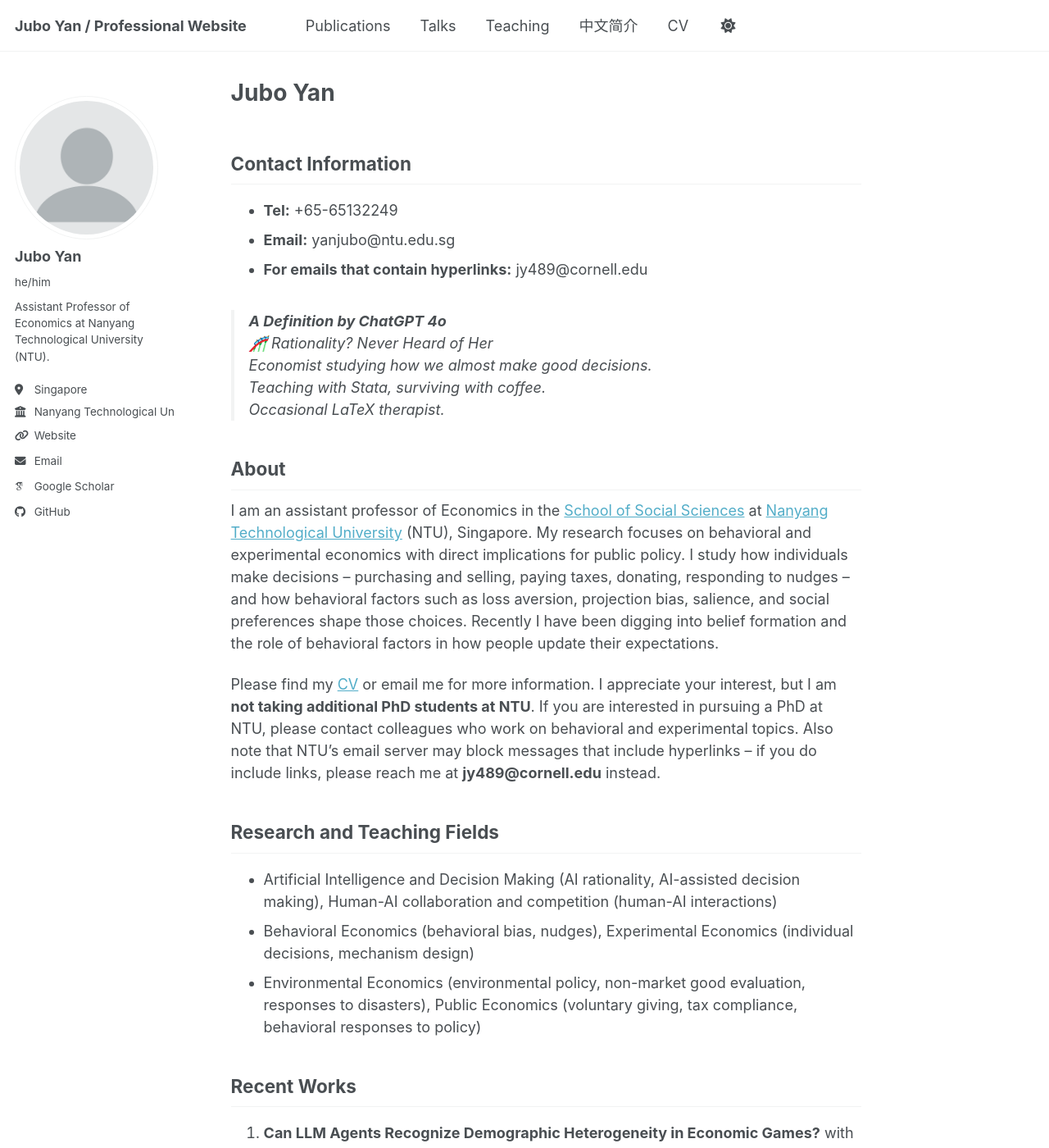
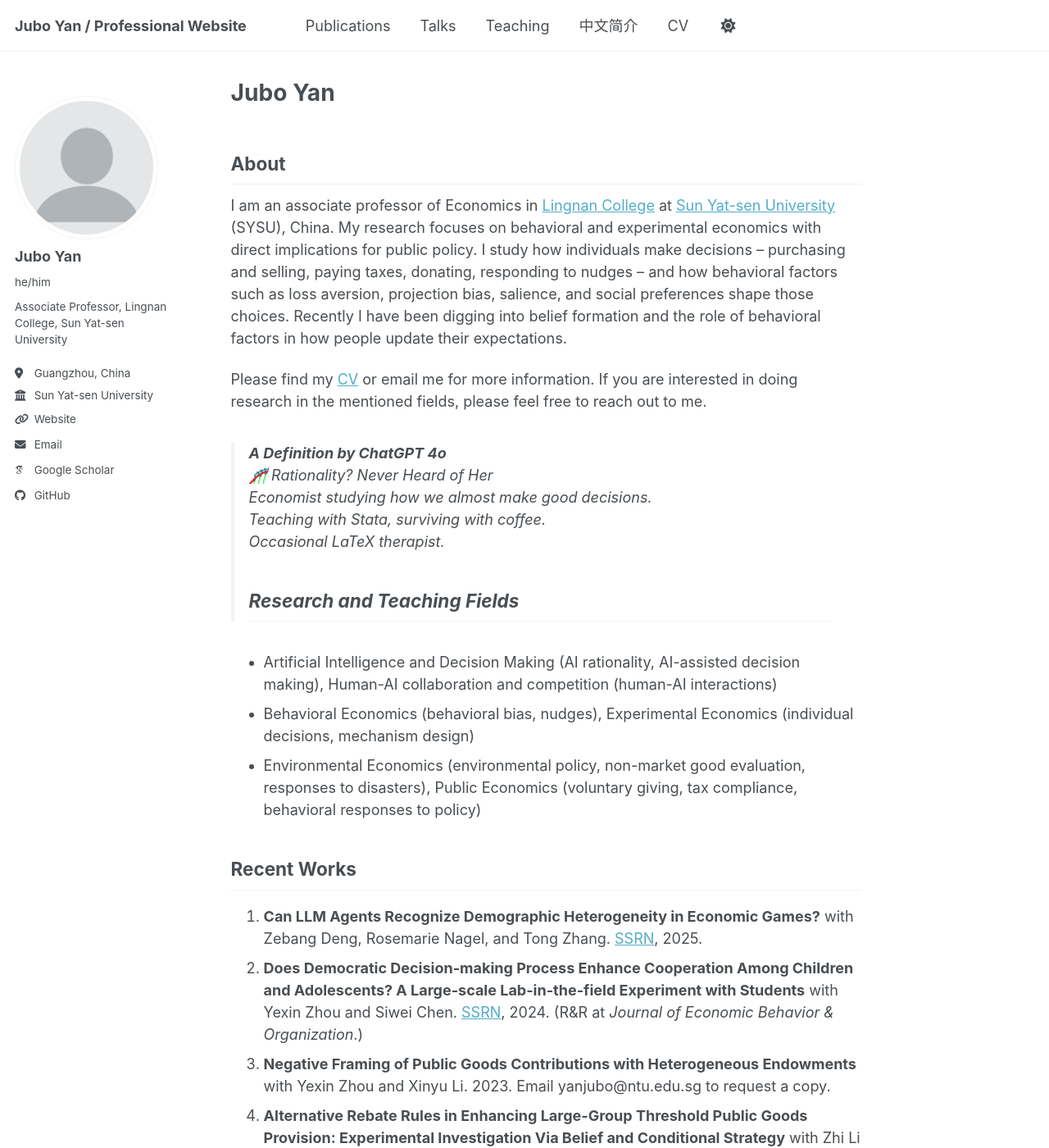
Before and after one commit to xiaogengjacky/xiaogengjacky.github.io, a Jekyll site: the page built from _pages/about.md, in a window 1280 px wide and 1400 px high. Shown: the whole window at 82% size. Built offline with Jekyll 4.4.1, drawn with Linux system fonts in a browser that asks for light colours; some web fonts are replaced; a script bundle is joined from its source files by our own code; library files that are not in the unit come from our copies.

```diff
--- a/_config.yml
+++ b/_config.yml
@@ -26,11 +26,11 @@ author:
   avatar           : "profile.png"
   name             : "Jubo Yan"
   pronouns         : "he/him" # example: "she/her"
-  bio              : "Assistant Professor of Economics at Nanyang Technological University (NTU)."
-  location         : "Singapore"
-  employer         : "Nanyang Technological University (NTU)"
+  bio              : "Associate Professor, Lingnan College, Sun Yat-sen University"
+  location         : "Guangzhou, China"
+  employer         : "Sun Yat-sen University"
   uri              : https://xiaogengjacky.github.io
-  email            : "yanjubo@ntu.edu.sg"
+  email            : "yanjubo@mail.sysu.edu.cn"
 
   # Academic websites
   academia         : # URL
--- a/_pages/about.md
+++ b/_pages/about.md
@@ -7,24 +7,20 @@ redirect_from:
   - /about.html
 ---
 
-## Contact Information
 
-- **Tel:** +65-65132249
-- **Email:** yanjubo@ntu.edu.sg
-- **For emails that contain hyperlinks:** jy489@cornell.edu
+
+## About
+
+I am an associate professor of Economics in [Lingnan College](https://lingnan.sysu.edu.cn/) at [Sun Yat-sen University](https://www.sysu.edu.cn/) (SYSU), China. My research focuses on behavioral and experimental economics with direct implications for public policy. I study how individuals make decisions -- purchasing and selling, paying taxes, donating, responding to nudges -- and how behavioral factors such as loss aversion, projection bias, salience, and social preferences shape those choices. Recently I have been digging into belief formation and the role of behavioral factors in how people update their expectations.
+
+Please find my [CV](https://www.dropbox.com/scl/fi/5iat2bc67irowknfu4tlk/juboyan_cv_2024mkt.pdf?rlkey=tg577wsi7zuzgrue3lxnld9jt&dl=0) or email me for more information. If you are interested in doing research in the mentioned fields, please feel free to reach out to me.
 
 > **A Definition by ChatGPT 4o**
 > 🎢 Rationality? Never Heard of Her
 > Economist studying how we *almost* make good decisions.
 > Teaching with Stata, surviving with coffee.
 > Occasional LaTeX therapist.
-
-## About
-
-I am an assistant professor of Economics in the [School of Social Sciences](http://www.sss.ntu.edu.sg/Pages/Home.aspx) at [Nanyang Technological University](http://www.ntu.edu.sg) (NTU), Singapore. My research focuses on behavioral and experimental economics with direct implications for public policy. I study how individuals make decisions -- purchasing and selling, paying taxes, donating, responding to nudges -- and how behavioral factors such as loss aversion, projection bias, salience, and social preferences shape those choices. Recently I have been digging into belief formation and the role of behavioral factors in how people update their expectations.
-
-Please find my [CV](https://www.dropbox.com/scl/fi/5iat2bc67irowknfu4tlk/juboyan_cv_2024mkt.pdf?rlkey=tg577wsi7zuzgrue3lxnld9jt&dl=0) or email me for more information. I appreciate your interest, but I am **not taking additional PhD students at NTU**. If you are interested in pursuing a PhD at NTU, please contact colleagues who work on behavioral and experimental topics. Also note that NTU's email server may block messages that include hyperlinks -- if you do include links, please reach me at **jy489@cornell.edu** instead.
-
+>
 ## Research and Teaching Fields
 
 - Artificial Intelligence and Decision Making (AI rationality, AI-assisted decision making), Human-AI collaboration and competition (human-AI interactions)
```
